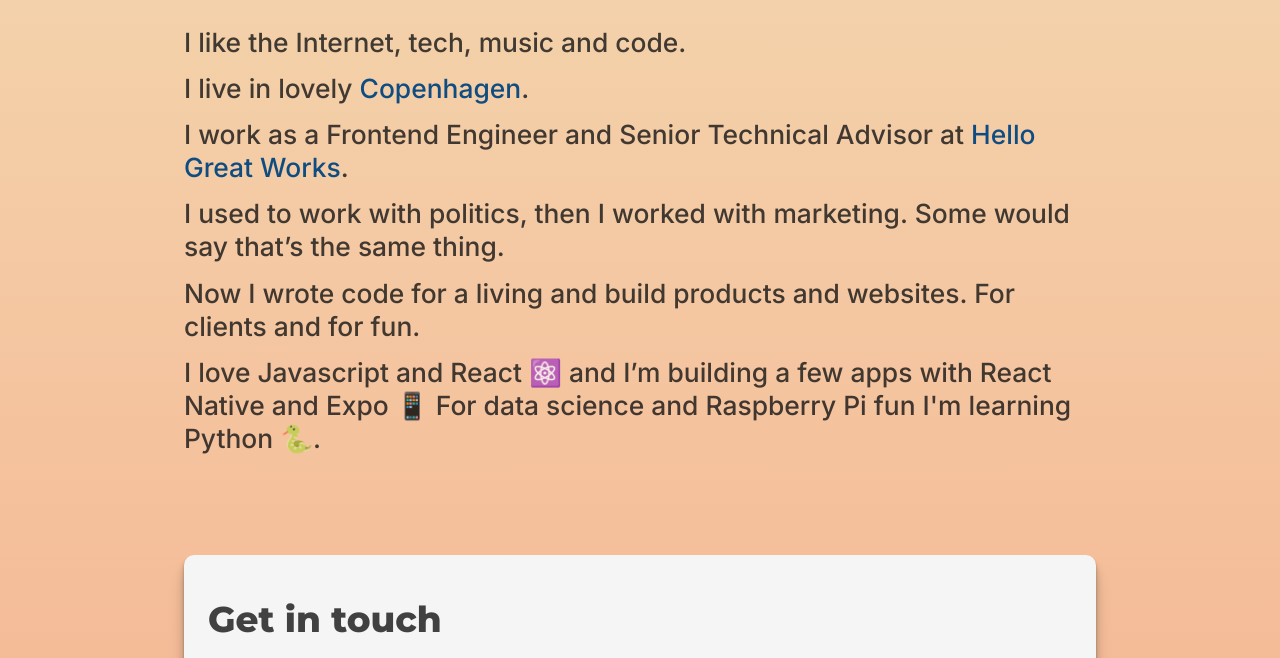
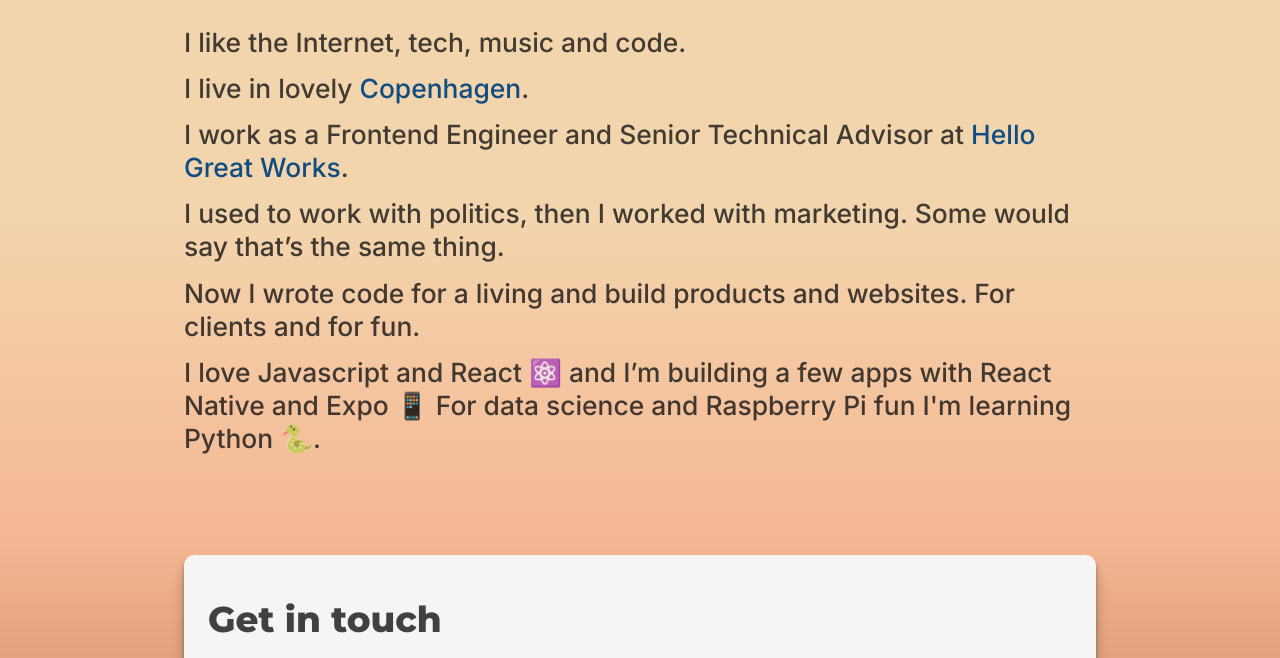
Before and after one commit to jacobpackert/jacobpackert.dk2020, a Gatsby site: page / in a window 1280 px wide. Shown: the part 111-769 px from the top of the page. Built offline with nearby package versions, Linux system fonts and the light colour scheme; Gatsby itself is replaced by a stand-in of ours.

Commit message:
color update

```diff
--- a/src/styles/global.css
+++ b/src/styles/global.css
@@ -192,6 +192,7 @@
     line-height: 1.5rem;
     box-sizing: border-box;
     overflow-y: scroll;
+    height: 100%;
   }
   * {
     box-sizing: inherit;
@@ -203,10 +204,12 @@
     box-sizing: inherit;
   }
   body {
+    /* height: 100%; */
     color: var(--primary-black);
-    /* background-color: var(--cornhusk); */
-    background: rgb(165,141,127);
-    background: linear-gradient(0deg, var(--peach-quartz-dark) 0%, var(--peach-quartz) 15%, var(--cornhusk) 100%);
+    background: --var(--peach-quartz-dark);
+    background: linear-gradient(180deg, var(--cornhusk) 40%, var(--peach-quartz) 80%, var(--peach-quartz-dark) 100%);
+    background-repeat: no-repeat;
+    background-attachment: fixed;
     font-family: Inter, sans-serif;
     font-weight: 500;
     word-wrap: break-word;
```
